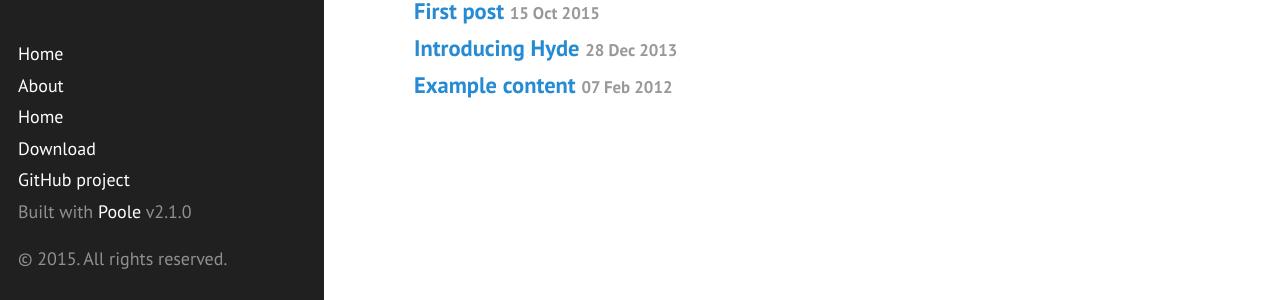
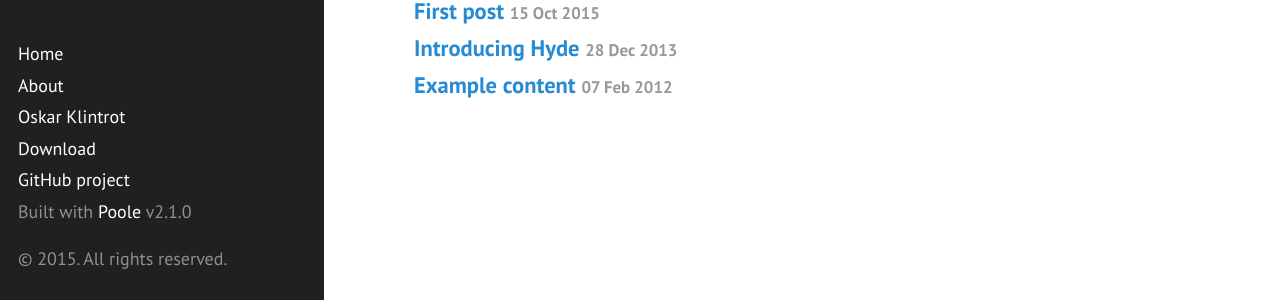
Before and after one commit to OskarKlintrotSkolarbeteWP14/2dv607.oskarklintrot.se, a Jekyll site: the page built from _posts/2012-02-06-whats-jekyll.md, in a window 1280 px wide. Shown: the part 592-892 px from the top of the page. Built offline with Jekyll 4.4.1, drawn with Linux system fonts in a browser that asks for light colours; Markdown is read by kramdown in place of the engine named in the settings.

Commit message:
Update index.html

```diff
--- a/index.html
+++ b/index.html
@@ -1,12 +1,9 @@
 ---
 layout: page
-title: Home
+title: Oskar Klintrot
 ---
 
 <div>
-    <h1 class="post-title">
-        Oskar Klintrot
-    </h1>
     <p>
       Welcome to my homepage!
     </p>
```
